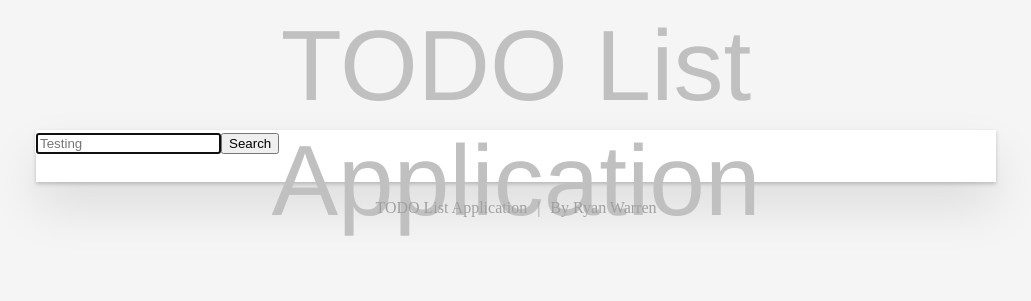
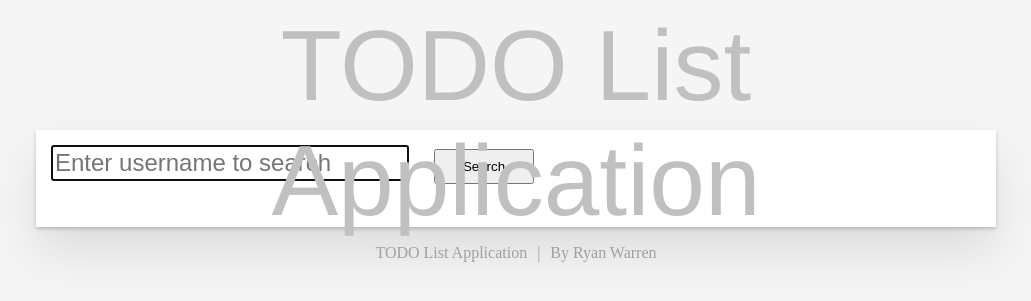
Before and after one commit to rwwarren/todoList, a PHP site: page /app/index.php in a window 1280 px wide. Shown: the top 301 px of the page, without its empty margins (124-1155 px from the left). Run offline with PHP 8.4, Linux system fonts and the light colour scheme; some libraries are stand-ins or nearby versions.

Commit message:
creation of tasks working

```diff
--- a/root/app/app.js
+++ b/root/app/app.js
@@ -5,6 +5,7 @@
 
 var REQUEST_URL = "http://todo.localhost/";
 var GET_ALL = "?type=getAll&user=";
+var CREATE = "?type=create&user=";
 var ENTER_KEY = 13;
 var LOCAL_KEY = "lookup-user";
 
@@ -38,6 +39,7 @@ var TodoApp = React.createClass({
       return {
         toShow: "all",
         results: "",
+        username: "",
         isLoaded: false
       };
     },
@@ -79,8 +81,10 @@ var TodoApp = React.createClass({
         if(!this.state.isLoaded){
           body =
             <div id="content">
-              <input ref="searchUser" id="user" placeholder="Testing" autoFocus={true} onKeyDown={this.handleNewTodoKeyDown} />
-              <button type="button" onClick={this.handleButton}>Search</button>
+              <div id="search">
+                <input ref="searchUser" id="user" className="inputBox" type="text" placeholder="Enter username to search" autoFocus={true} onKeyDown={this.handleNewTodoKeyDown} />
+                <button type="button" id="submitButton" onClick={this.handleButton}>Search</button>
+              </div>
             </div>;
         } else {
           var toShow = this.state.toShow;
@@ -103,11 +107,11 @@ var TodoApp = React.createClass({
           $("#createDate").datepicker('setDate',  new Date());
           body =
             <div id="content">
-              <button type="button" onClick={this.goBack}>Go Back</button>
+              <button id="backButton" type="button" onClick={this.goBack}>Go Back</button>
               <div id="createBar">
-                <input ref="createDecription" id="createDecription" placeholder="Description" autoFocus={true} onKeyDown={this.handleNewTodoKeyDown} />
-                <input ref="createDate" id="createDate" placeholder="Due Date" onKeyDown={this.handleNewTodoKeyDown} onFocus={this.openPicker} />
-                <button type="button" onClick={this.handleAdd}>Add Item</button>
+                <input ref="createDecription" className="inputBox" id="createDecription" placeholder="Description" autoFocus={true} onKeyDown={this.handleNewTodoKeyDown} />
+                <input ref="createDate" className="inputBox" id="createDate" placeholder="Due Date" onKeyDown={this.handleNewTodoKeyDown} onFocus={this.openPicker} />
+                <button id="addButton" type="button" onClick={this.handleAdd}>Add Item</button>
               </div>
               <div id="TODO-Item">
                 <table className="view">
@@ -177,6 +181,7 @@ var TodoApp = React.createClass({
         console.log("here is the result: " + JSON.stringify(result));
         this.setState({
           isLoaded: true,
+          username: username,
           results: result
         });
       }.bind(this));
@@ -199,6 +204,21 @@ var TodoApp = React.createClass({
     },
     handleAdd: function(){
       console.log("trying to add......");
+      var description = this.refs.createDecription.getDOMNode().value.trim();
+      var date = this.refs.createDate.getDOMNode().value.trim();
+      //var data = JSON.stringify({
+      //  description: description,
+      //  date: date
+      //});
+      var data = {description: description, date: date};
+      $.post(REQUEST_URL + CREATE + this.state.username, data, function(result) {
+        console.log("here is the result: " + result);
+        console.log("here is the result: " + JSON.stringify(result));
+      }.bind(this));
+        //this.setState({
+        //  isLoaded: true,
+        //  results: result
+        //});
     }
 });
 
--- a/root/css/styles.css
+++ b/root/css/styles.css
@@ -63,6 +63,47 @@ footer #footerText {
   margin-right: 10px;
   width: 100%;
 }
+
+#search {
+  padding: 15px;
+}
+
+.inputBox {
+  width: 350px;
+  height: 30px;
+  font-size: 24px;
+  margin-right: 5px;
+  display: inline-block;
+}
+
+#submitButton {
+  margin-left: 20px;
+  width: 100px;
+  height: 35px;
+  padding: 0;
+  display: inline-block;
+}
+
+#addButton {
+  width: 100px;
+  height: 35px;
+  float: right;
+}
+
+#backButton {
+  margin-top: 10px;
+  margin-right: 15px;
+  width: 100px;
+  height: 35px;
+  float: right;
+}
+
+#createBar {
+  display: inline-block;
+  margin-top: 10px;
+  margin-left: 15px;
+}
+
 #createDate {
   /*
   font-family: "Trebuchet MS", "Helvetica", "Arial",  "Verdana", "sans-serif";
@@ -71,7 +112,7 @@ footer #footerText {
   */
 }
 
-.view table {
+.view table, table {
   border-spacing: 0;
   width: 100%;
 }
```
Also changed, not shown: root/index.php (+8 -16 lines).
